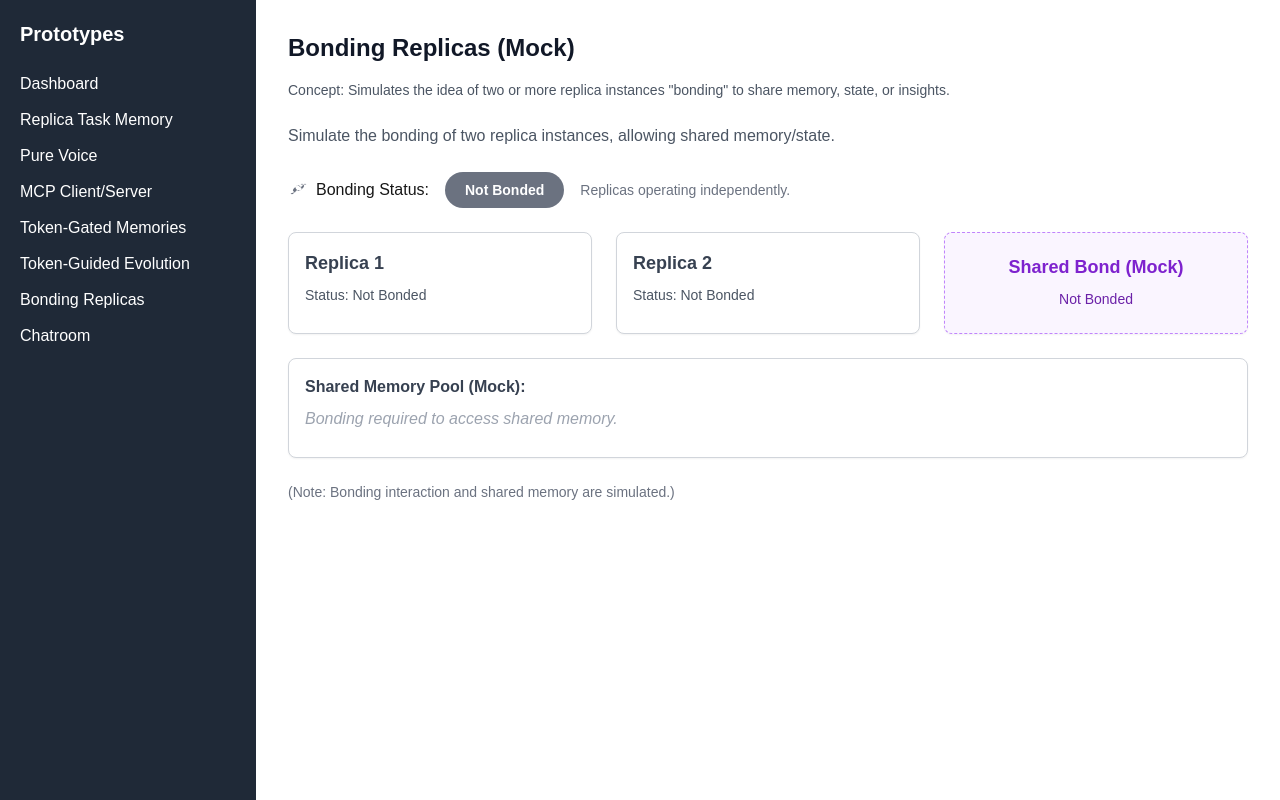
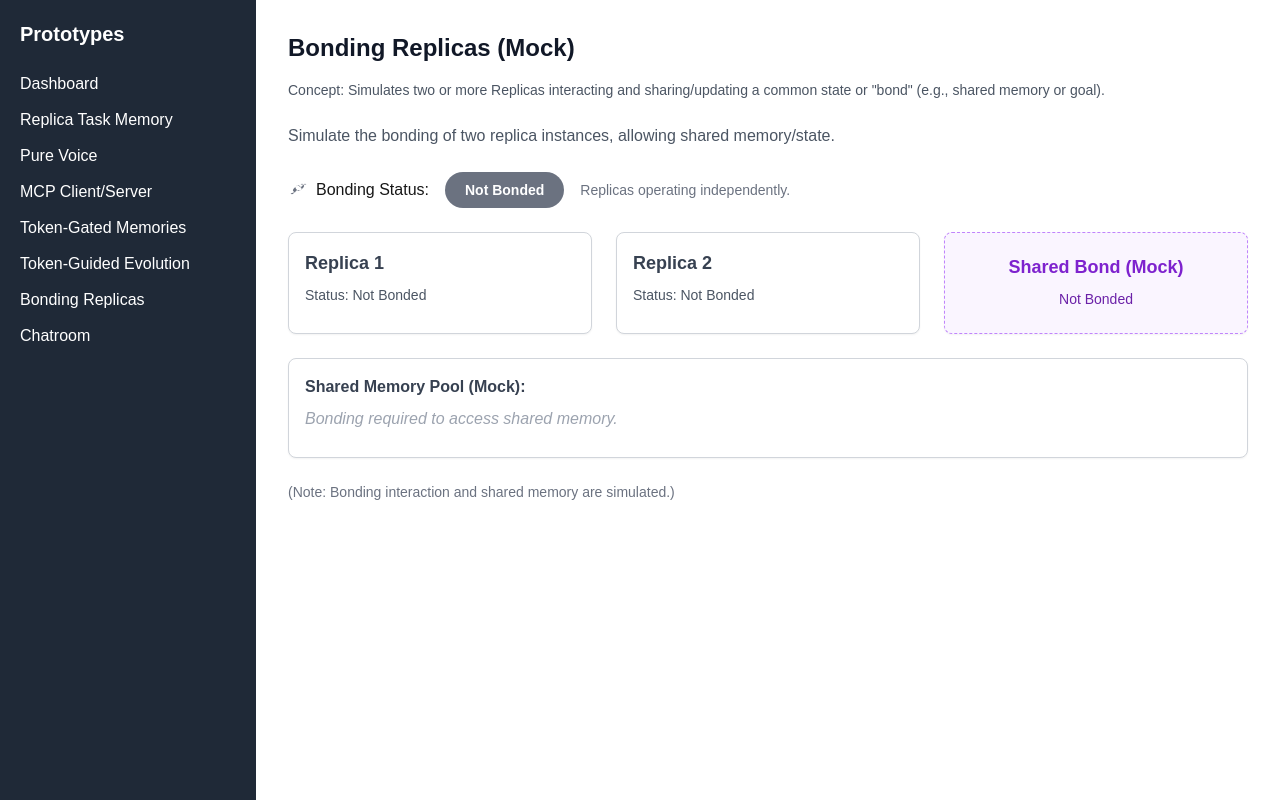
Before and after one commit to davidorban/sensayhacks, a Next.js app: page /prototypes/BondingReplicas in a window 1280 px wide. Built offline with nearby package versions, Linux system fonts and the light colour scheme.

Commit message:
fix: Resolve react/no-unescaped-entities lint errors

```diff
--- a/src/app/prototypes/BondingReplicas/page.tsx
+++ b/src/app/prototypes/BondingReplicas/page.tsx
@@ -27,7 +27,7 @@ const BondingReplicasPage = () => {
     <div>
       <h1 className="text-2xl font-bold mb-4 text-gray-900">Bonding Replicas (Mock)</h1>
       <p className="mb-6 text-sm text-gray-600">
-        Concept: Simulates the idea of two or more replica instances "bonding" to share memory, state, or insights.
+        Concept: Simulates two or more Replicas interacting and sharing/updating a common state or &quot;bond&quot; (e.g., shared memory or goal).
       </p>
       <p className="mb-6 text-gray-600">Simulate the bonding of two replica instances, allowing shared memory/state.</p>
 
--- a/src/app/prototypes/TokenGuidedEvolution/page.tsx
+++ b/src/app/prototypes/TokenGuidedEvolution/page.tsx
@@ -32,7 +32,7 @@ const TokenGuidedEvolutionPage = () => {
     <div>
       <h1 className="text-2xl font-bold mb-4 text-gray-900">Token-Guided Evolution (Mock)</h1>
       <p className="mb-6 text-sm text-gray-600">
-        Concept: Allows a user to guide the development or "evolution" of a digital entity (e.g., AI persona) by spending $SNSY tokens.
+        Concept: Allows a user to guide the development or &quot;evolution&quot; of a digital entity (e.g., AI persona) by spending $SNSY tokens.
       </p>
       {/* <p className="mb-6 text-gray-600">Guide the evolution of a digital entity (e.g., AI persona) using $SNSY tokens.</p> */}
 
--- a/src/app/terms/page.tsx
+++ b/src/app/terms/page.tsx
@@ -33,7 +33,7 @@ const TermsAndConditionsPage = () => {
 
         <h2 className="text-xl font-semibold pt-4 text-gray-800">4. No Warranties</h2>
         <p>
-          This application is provided "as is" without any warranties, express or implied. We make no guarantees regarding its
+          This application is provided &quot;as is&quot; without any warranties, express or implied. We make no guarantees regarding its
           functionality, accuracy, or availability.
         </p>
 
```
